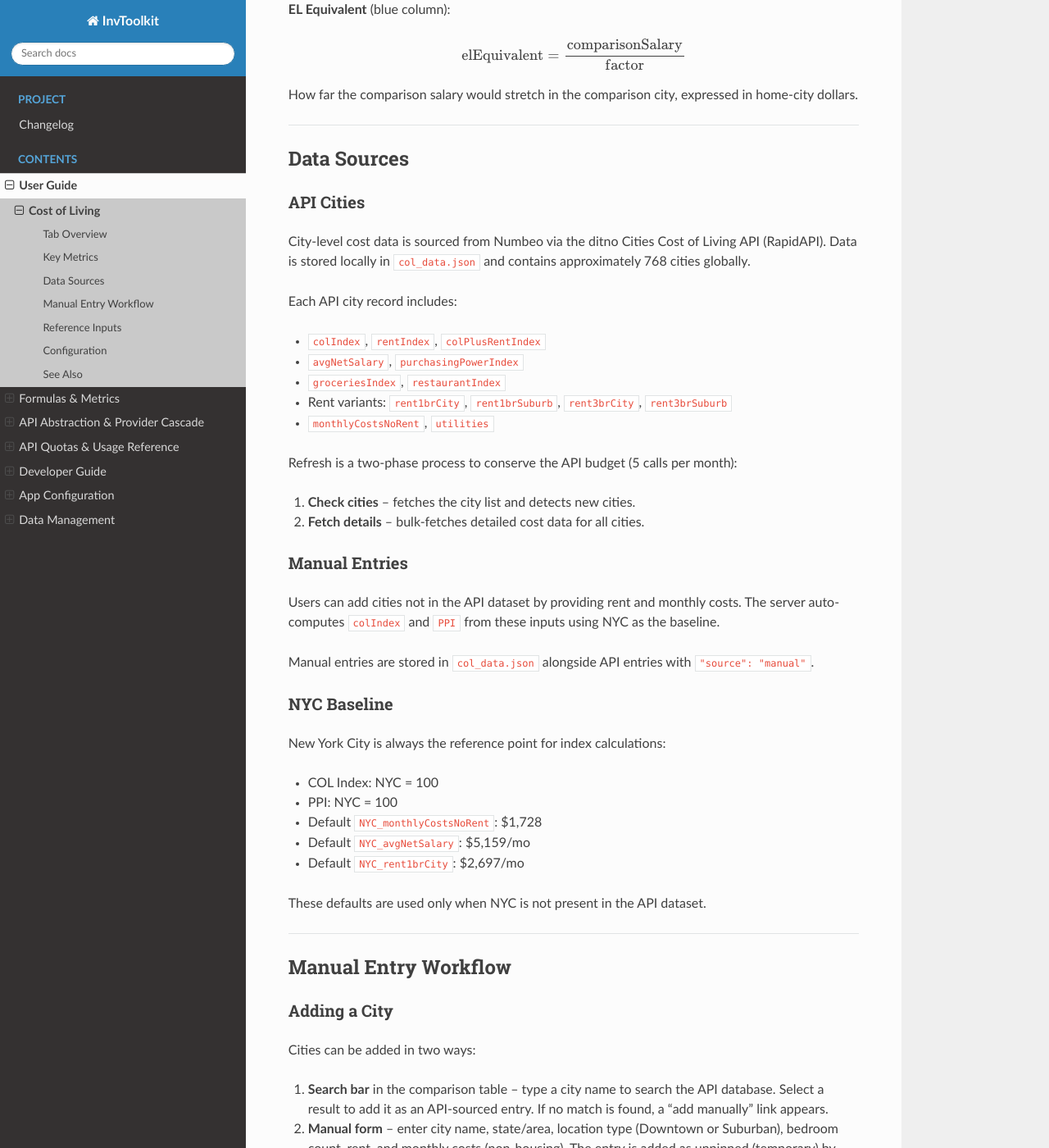
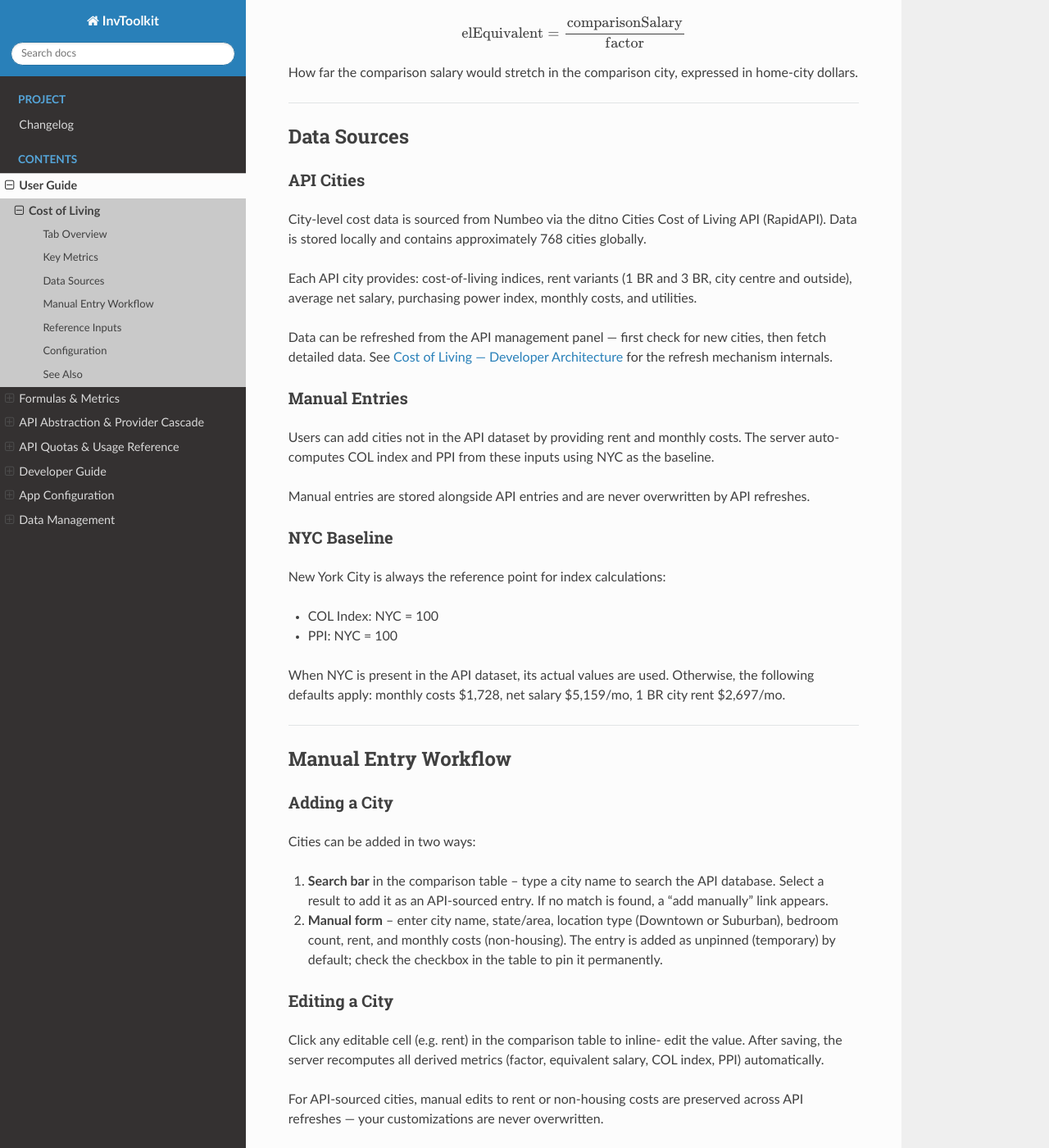
Before and after one commit to ablanc0/Investment-Toolkit-App, a Sphinx documentation site: the page built from docs/user/cost-of-living.rst, in a window 1280 px wide and 1400 px high, scrolled down 3646 px. Shown: the whole window at 82% size. Built offline with Sphinx 7.4.7 and the Read the Docs theme 3.1.0, drawn with Linux system fonts in a browser that asks for light colours; some of the changed text lies outside the part shown.

Commit message:
docs: sanitize user vs dev content in COL docs
Move developer-only content from user doc to dev doc:
- Remove source file references
- Replace internal field names with user-friendly descriptions
- Simplify refresh mechanism description, link to dev doc
- Remove col_data.json filename references
- Rewrite override flags in user terms
- Add override flags mechanism to dev doc
- Add cross-references between user and dev docs

```diff
--- a/docs/user/cost-of-living.rst
+++ b/docs/user/cost-of-living.rst
@@ -4,8 +4,6 @@ Cost of Living
 Compare the cost of living across cities relative to your home city.
 The tab answers the question: *"If I moved to City X, what salary would
 I need to maintain the same standard of living?"*
-
-Source: ``routes/planning.py``, ``services/col_api.py``, ``static/js/planning.js``
 
 .. contents::
    :local:
@@ -95,8 +93,7 @@ Cost of Living index on a scale where **New York City = 100**.
 A lower value means a cheaper city; a higher value means a more
 expensive one.
 
-**API cities** -- sourced directly from the Numbeo dataset via
-``col_data.json``.
+**API cities** -- sourced directly from the Numbeo dataset.
 
 **Manual entries** -- auto-computed from the city's non-housing monthly
 costs:
@@ -106,8 +103,8 @@ costs:
    \text{colIndex} = \frac{\text{monthlyCostsNoRent}}
                           {\text{NYC\_monthlyCostsNoRent}} \times 100
 
-where ``NYC_monthlyCostsNoRent`` is looked up from the API dataset
-(fallback: $1,728).
+where NYC monthly costs are looked up from the API dataset
+(fallback: $1,728 if NYC is not present).
 
 $/mo (Average Net Monthly Salary)
 ^^^^^^^^^^^^^^^^^^^^^^^^^^^^^^^^^
@@ -189,33 +186,26 @@ API Cities
 ^^^^^^^^^^
 
 City-level cost data is sourced from Numbeo via the ditno Cities Cost of
-Living API (RapidAPI).  Data is stored locally in ``col_data.json`` and
-contains approximately 768 cities globally.
+Living API (RapidAPI).  Data is stored locally and contains
+approximately 768 cities globally.
 
-Each API city record includes:
+Each API city provides: cost-of-living indices, rent variants (1 BR and
+3 BR, city centre and outside), average net salary, purchasing power
+index, monthly costs, and utilities.
 
-- ``colIndex``, ``rentIndex``, ``colPlusRentIndex``
-- ``avgNetSalary``, ``purchasingPowerIndex``
-- ``groceriesIndex``, ``restaurantIndex``
-- Rent variants: ``rent1brCity``, ``rent1brSuburb``, ``rent3brCity``,
-  ``rent3brSuburb``
-- ``monthlyCostsNoRent``, ``utilities``
-
-Refresh is a two-phase process to conserve the API budget (5 calls per
-month):
-
-1. **Check cities** -- fetches the city list and detects new cities.
-2. **Fetch details** -- bulk-fetches detailed cost data for all cities.
+Data can be refreshed from the API management panel — first check for
+new cities, then fetch detailed data.  See
+:doc:`/dev/cost-of-living` for the refresh mechanism internals.
 
 Manual Entries
 ^^^^^^^^^^^^^^
 
 Users can add cities not in the API dataset by providing rent and
-monthly costs.  The server auto-computes ``colIndex`` and ``PPI`` from
-these inputs using NYC as the baseline.
+monthly costs.  The server auto-computes COL index and PPI from these
+inputs using NYC as the baseline.
 
-Manual entries are stored in ``col_data.json`` alongside API entries
-with ``"source": "manual"``.
+Manual entries are stored alongside API entries and are never
+overwritten by API refreshes.
 
 NYC Baseline
 ^^^^^^^^^^^^
@@ -224,11 +214,10 @@ New York City is always the reference point for index calculations:
 
 - COL Index: NYC = 100
 - PPI: NYC = 100
-- Default ``NYC_monthlyCostsNoRent``: $1,728
-- Default ``NYC_avgNetSalary``: $5,159/mo
-- Default ``NYC_rent1brCity``: $2,697/mo
 
-These defaults are used only when NYC is not present in the API dataset.
+When NYC is present in the API dataset, its actual values are used.
+Otherwise, the following defaults apply: monthly costs $1,728,
+net salary $5,159/mo, 1 BR city rent $2,697/mo.
 
 ----
 
@@ -256,9 +245,9 @@ Click any editable cell (e.g. rent) in the comparison table to inline-
 edit the value.  After saving, the server recomputes all derived metrics
 (factor, equivalent salary, COL index, PPI) automatically.
 
-For API-sourced cities, manual edits to rent or non-housing costs set
-override flags (``rentOverride``, ``nhmOverride``) so that future API
-refreshes do not overwrite user customizations.
+For API-sourced cities, manual edits to rent or non-housing costs are
+preserved across API refreshes — your customizations are never
+overwritten.
 
 Pinning and Unpinning
 ^^^^^^^^^^^^^^^^^^^^^
@@ -311,8 +300,8 @@ Home City COL Resolution
 The home city's COL index and monthly costs are resolved using a
 cascade:
 
-1. **API city** -- if the home city name matches an entry in
-   ``col_data.json``, values are used directly.
+1. **API city** -- if the home city name matches an entry in the
+   API dataset, values are used directly.
 2. **Proxy city** -- a nearby API city in the same state is selected as
    a proxy.
 3. **State average** -- the mean COL and costs of all API cities in the
@@ -414,3 +403,4 @@ See Also
 
 * :doc:`/formulas/taxes` -- Salary and tax computation used by salary profiles
 * :doc:`/formulas/rule4` -- Retirement simulation on the same Planning tab
+* :doc:`/dev/cost-of-living` -- Developer architecture (data model, data flow, API endpoints)
```
Also changed, not shown: docs/dev/cost-of-living.rst (+11 -0 lines).
